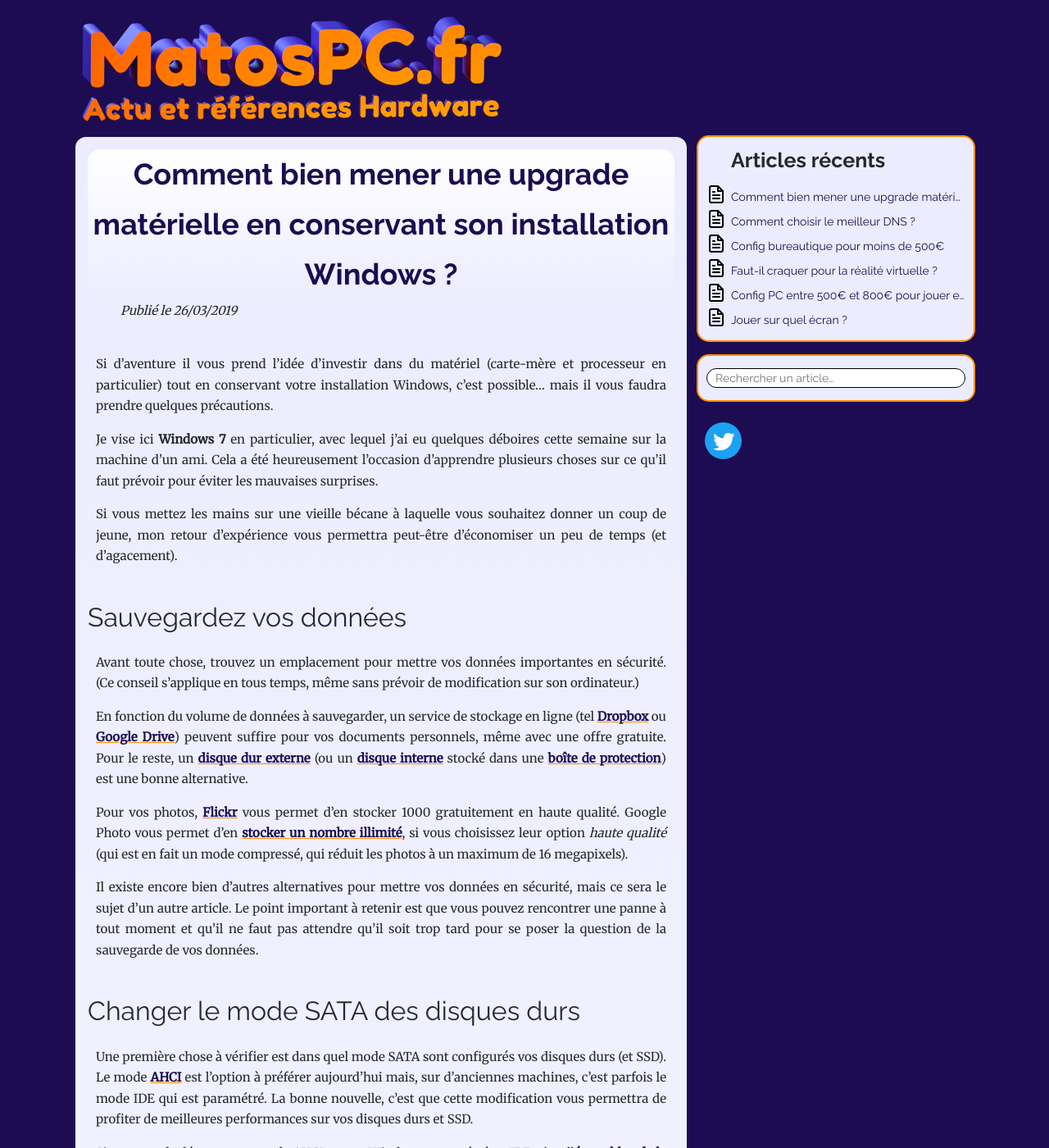
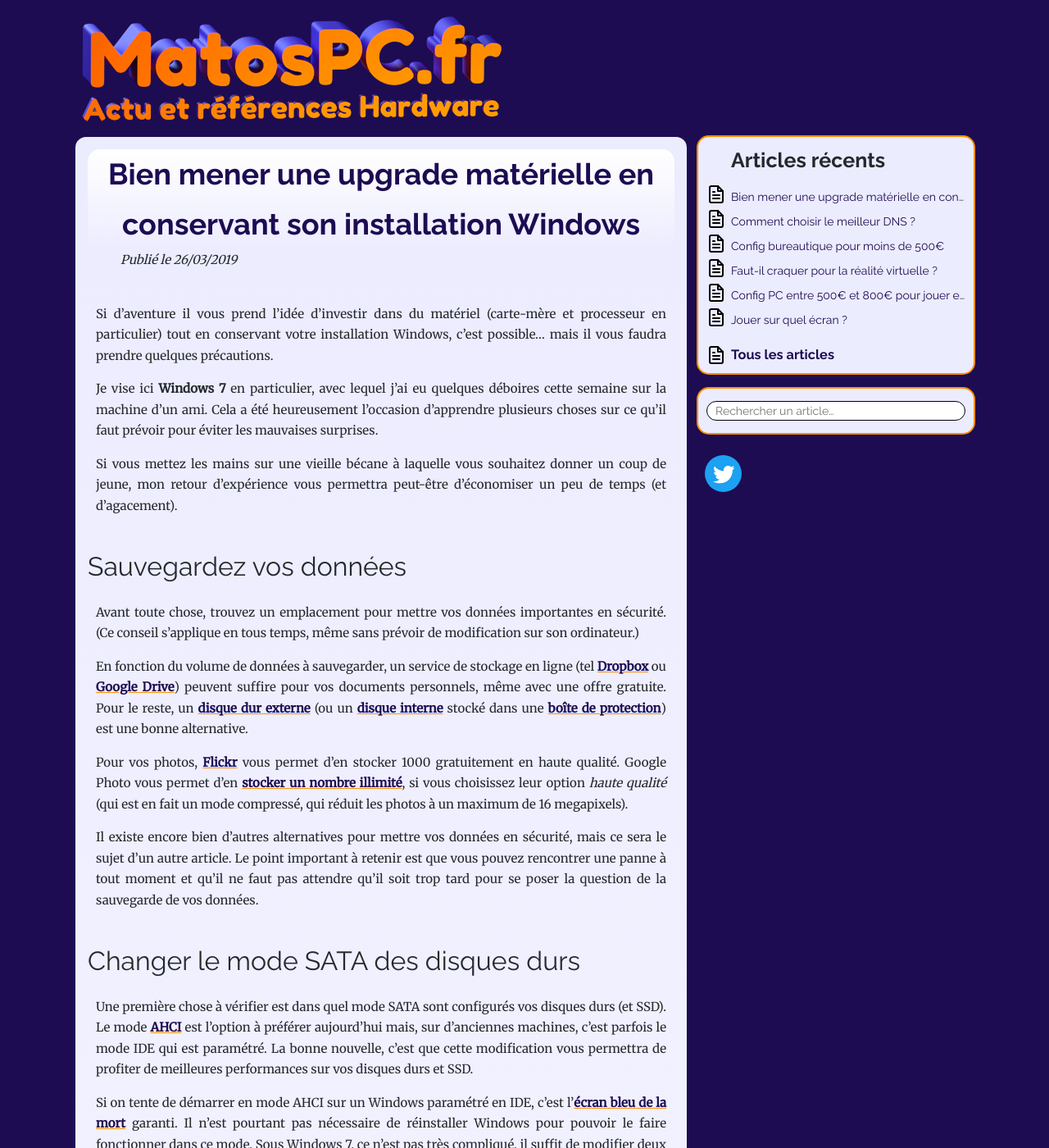
Before and after one commit to matospc/matospc.github.io, a Jekyll site: the page built from _posts/2019-3-26-comment-bien-vivre-son-upgrade-materielle.md, in a window 1280 px wide and 1400 px high. Shown: the whole window at 82% size. Built offline with Jekyll 4.4.1, drawn with Linux system fonts in a browser that asks for light colours.

Commit message:
Page 'tous les articles'.

```diff
--- /dev/null
+++ b/_includes/sidebar.html
@@ -0,0 +1,19 @@
+<div id="sidebar">
+    <div>
+        <h1>Articles récents</h1>
+        <ul>
+            {% for post in site.posts limit:10 %}
+            <li>
+                <a href="{{ post.url }}" title="{{ post.description }}">{{ post.title }}</a>
+            </li>
+            {% endfor %}
+        </ul>
+        <h3><a href="/articles.html">Tous les articles</a></h3>
+    </div>
+
+    {% include search.html %}
+
+    <div id="social">
+        <a href="https://twitter.com/MatosPC_fr" id="twitter"></a>
+    </div>
+</div>
--- a/_layouts/default.html
+++ b/_layouts/default.html
@@ -33,24 +33,7 @@
   </header>
 
   <div id="main" role="main">
-    <div id="sidebar">
-      <div>
-        <h1>Articles récents</h1>
-        <ul>
-          {% for post in site.posts limit:10 %}
-          <li>
-            <a href="{{ post.url }}" title="{{ post.description }}">{{ post.title }}</a>
-          </li>
-          {% endfor %}
-        </ul>
-      </div>
-
-      {% include search.html %}
-
-      <div id="social">
-        <a href="https://twitter.com/MatosPC_fr" id="twitter"></a>
-      </div>
-    </div>
+    {% include sidebar.html %}
 
     {{ content }}
   </div>
--- a/_layouts/page.html
+++ b/_layouts/page.html
@@ -2,11 +2,11 @@
 layout: default
 ---
 
-<article class="post">
-    <h1>{{ page.title }}</a></h1>
+<div class="page">
+    <h1><a href="{{ page.url }}">{{ page.title }}</a></h1>
 
     <div class="entry">
         {{ content }}
     </div>
 
-</article>
+</div>
--- a/_posts/2019-3-26-comment-bien-vivre-son-upgrade-materielle.md
+++ b/_posts/2019-3-26-comment-bien-vivre-son-upgrade-materielle.md
@@ -1,6 +1,6 @@
 ---
 layout: post
-title: Comment bien mener une upgrade matérielle en conservant son installation Windows ?
+title: Bien mener une upgrade matérielle en conservant son installation Windows
 description: La flemme de réinstaller Windows après une upgrade ? C'est possible, mais pas forcément plus simple.
 tags: [upgrade, windows, processeur, regedit, registre, 10]
 ---
--- a/assets/css/style.scss
+++ b/assets/css/style.scss
@@ -3,6 +3,7 @@
 
 $orange: #ff8f00;
 $purple: #1d0c52;
+$lightblue: #ececff;
 
 * {
   box-sizing: border-box;
@@ -55,10 +56,11 @@ code {
 }
 
 div#main {
-  article.post {
+  article.post,
+  div.page {
     width: 750px;
     border: 2px solid $purple;
-    background-color: #ececff;
+    background-color: $lightblue;
     background-image: linear-gradient(to bottom, #ececff, white);
     border-radius: 15px;
     padding: 0 15px 25px 15px;
@@ -78,7 +80,7 @@ div#main {
       font-weight: 700;
       padding: 0;
       margin: 15px 0 0 0;
-      background: linear-gradient(to top, #ececff, #fff);
+      background: linear-gradient(to top, $lightblue, white);
       border-radius: 15px;
 
       > a {
@@ -140,8 +142,14 @@ div#main {
       margin: 0 0 10px 30px;
     }
 
+    h3 {
+      margin-bottom: 0;
+      background: url("/assets/images/icons/file-text.svg") no-repeat;
+      padding-left: 30px;
+    }
+
     div {
-      background-color: #ececff;
+      background-color: $lightblue;
       padding: 10px;
       margin-bottom: 15px;
       border: 2px solid $orange;
```
Also changed, not shown: _includes/footer-scripts.html (+13 -3 lines), _includes/search.html (+2 -14 lines), articles.md (added, +18 -0 lines), README.md.
